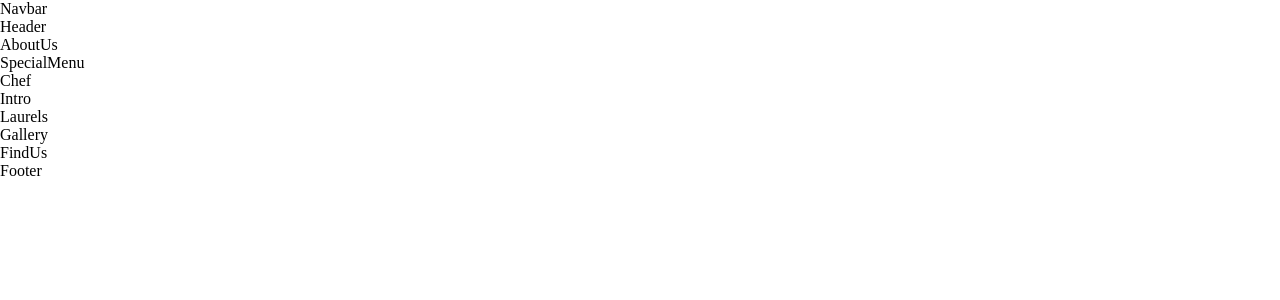
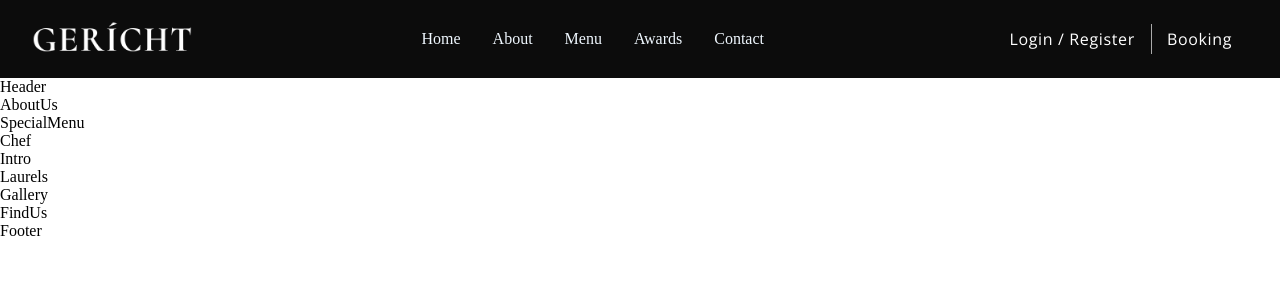
Before and after one commit to lunars97/restaurant, a React (Create React App) app: page / in a window 1280 px wide. Shown: the top 300 px of the page. Built offline with nearby package versions, Linux system fonts and the light colour scheme; a web font is replaced by a local one.

Commit message:
navbar section

```diff
--- a/src/components/Navbar/Navbar.css
+++ b/src/components/Navbar/Navbar.css
@@ -0,0 +1,94 @@
+.app__navbar {
+    width: 100%;
+    display: flex;
+    justify-content: space-between;
+    align-items: center;
+    background: var(--color-black);
+    padding: 1rem 2rem;
+}
+.app__navbar-logo {
+    display: flex;
+    justify-content: flex-start;
+    align-items: center;
+}
+.app__navbar-logo img {
+    width: 10rem;
+}
+.app__navbar-links {
+    flex: 1;
+    display: flex;
+    justify-content: center;
+    align-items: center;
+    color: aliceblue;
+    list-style: none;
+}
+.app__navbar-links li {
+    margin: 0 1rem;
+    cursor: pointer;
+}
+.app__navbar-links li:hover {
+    color: var(--color-grey);
+}
+.app__navbar-login {
+    display: flex;
+    justify-content: flex-end;
+    align-items: center;
+}
+.app__navbar-login a {
+    margin: 0 1rem;
+    text-decoration: none;
+    transition: 0.5s ease;
+}
+.app__navbar-login a:hover {
+    border-bottom: 1px solid var(--color-golden);
+}
+.app__navbar-login div {
+    width: 0.01rem;
+    height: 30px;
+    background: var(--color-grey);
+}
+.app__navbar-smallscreen {
+    display: none;
+}
+.app__navbar-smallscreen-links li {
+    color: aliceblue;
+    list-style: none;
+    font-size: 30px;
+    margin-bottom: 10px;
+    transition: 0.5s ease;
+    cursor: pointer;
+    text-align: center;
+    font-family: var(--font-base);
+}
+.app__navbar-smallscreen-links li:hover {
+    border-bottom: 1.6px solid var(--color-golden);
+    color: var(--color-grey);
+}
+.app__navbar-smallscreen_overlay {
+    position: fixed;
+    top: 0;
+    left: 0;
+    width: 100%;
+    height: 100vh;
+    background: var(--color-black);
+    transition: 0.5s ease;
+    flex-direction: column;
+    z-index: 5;
+}
+.app__navbar-smallscreen_overlay .overlay__close {
+    font-size: 27px;
+    color: var(--color-golden);
+    cursor: pointer;
+    position: absolute;
+    top: 20px;
+    right: 20px;
+}
+
+@media screen and (max-width: 1150px) {
+    .app__navbar-links {
+        display: none;
+    }
+    .app__navbar-smallscreen {
+        display: block;
+    }
+}
--- a/src/components/Navbar/Navbar.jsx
+++ b/src/components/Navbar/Navbar.jsx
@@ -1,11 +1,78 @@
-import React from 'react';
+import React, { useState } from "react";
+import { GiHamburgerMenu } from "react-icons/gi";
+import { MdOutlineRestaurantMenu } from "react-icons/md";
+import images from "../../constants/images";
+import "./Navbar.css";
 
-import './Navbar.css';
+const Navbar = () => {
+    const [toggleMenu, setToggleMenu] = useState(false);
+    return (
+        <nav className="app__navbar">
+            <div className="app__navbar-logo">
+                <img src={images.gericht} alt="app logo"></img>
+            </div>
+            <ul className="app__navbar-links">
+                <li className="p_opensans">
+                    <a href="#home">Home</a>
+                </li>
+                <li className="p_opensans">
+                    <a href="#about">About</a>
+                </li>
+                <li className="p_opensans">
+                    <a href="#menu">Menu</a>
+                </li>
+                <li className="p_opensans">
+                    <a href="#awards">Awards</a>
+                </li>
+                <li className="p_opensans">
+                    <a href="#contact">Contact</a>
+                </li>
+            </ul>
+            <div className="app__navbar-login">
+                <a href="#login" className="p__opensans">
+                    Login / Register
+                </a>
+                <div />
+                <a href="/" className="p__opensans">
+                    Booking
+                </a>
+            </div>
+            <div className="app__navbar-smallscreen">
+                <GiHamburgerMenu
+                    color="#fff"
+                    fontSize={27}
+                    onClick={() => setToggleMenu(true)}
+                />
+                {toggleMenu && (
+                    <div className="app__navbar-smallscreen_overlay flex__center slide-bottom">
+                        <MdOutlineRestaurantMenu
+                            fontSize={27}
+                            className="overlay__close"
+                            onClick={() => setToggleMenu(false)}
+                        />
 
-const Navbar = () => (
-  <div>
-    Navbar
-  </div>
-);
+                        <ul className="app__navbar-smallscreen-links">
+                            <li className="p_opensans">
+                                <a href="#home">Home</a>
+                            </li>
+                            <li className="p_opensans">
+                                <a href="#about">About</a>
+                            </li>
+                            <li className="p_opensans">
+                                <a href="#menu">Menu</a>
+                            </li>
+                            <li className="p_opensans">
+                                <a href="#awards">Awards</a>
+                            </li>
+                            <li className="p_opensans">
+                                <a href="#contact">Contact</a>
+                            </li>
+                        </ul>
+                    </div>
+                )}
+            </div>
+        </nav>
+    );
+};
 
 export default Navbar;
```
